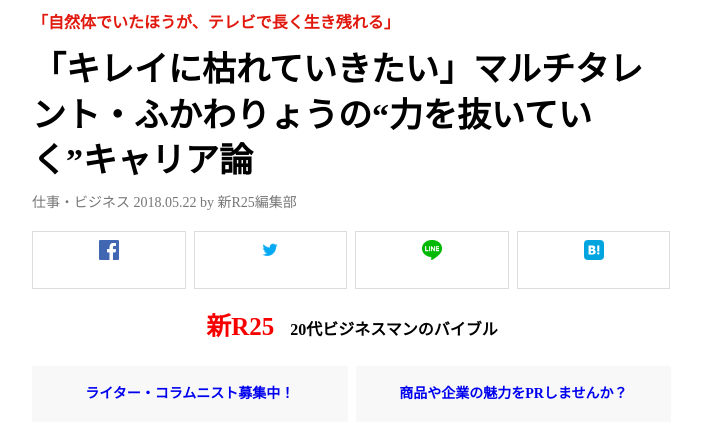
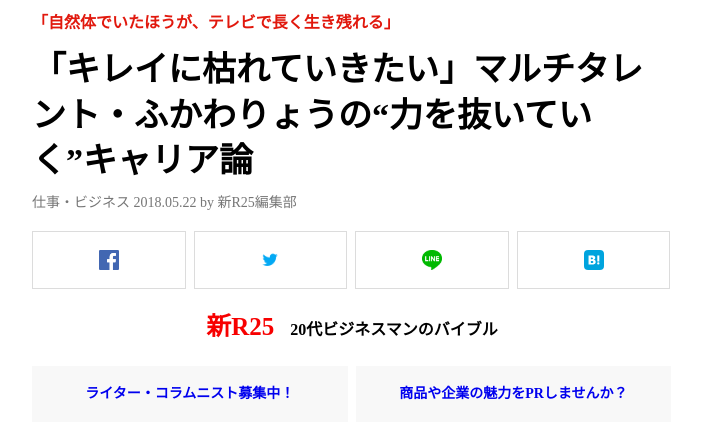
Before and after one commit to yutashimizu0612/R25, a PHP site: page /single.html in a window 1280 px wide. Shown: the part 421-843 px from the top of the page, without its empty margins (288-989 px from the left). Run offline with PHP 8.4, Linux system fonts and the light colour scheme.

Commit message:
SNSアイコンの縦横中央揃え

```diff
--- a/css/single.css
+++ b/css/single.css
@@ -48,6 +48,7 @@
 .articleBottom_sns li{
   display:inline-block;
   width:24%;
+  position:relative;
 }
 
 .articleBottom_sns li:not(:first-child){
@@ -57,14 +58,16 @@
 .articleBottom_sns li img{
   width:20px;
   height:20px;
+  position:absolute;
+  top:50%;
+  left:50%;
+  transform:translate(-50%,-50%);
 }
 
 .articleBottom_sns li a{
   display:block;
   height:56px;
   border:1px solid #dcdcdc;
-  text-align:center;
-  line-height:56px
 }
 
 .articleBottom_catchWrapper{
```
